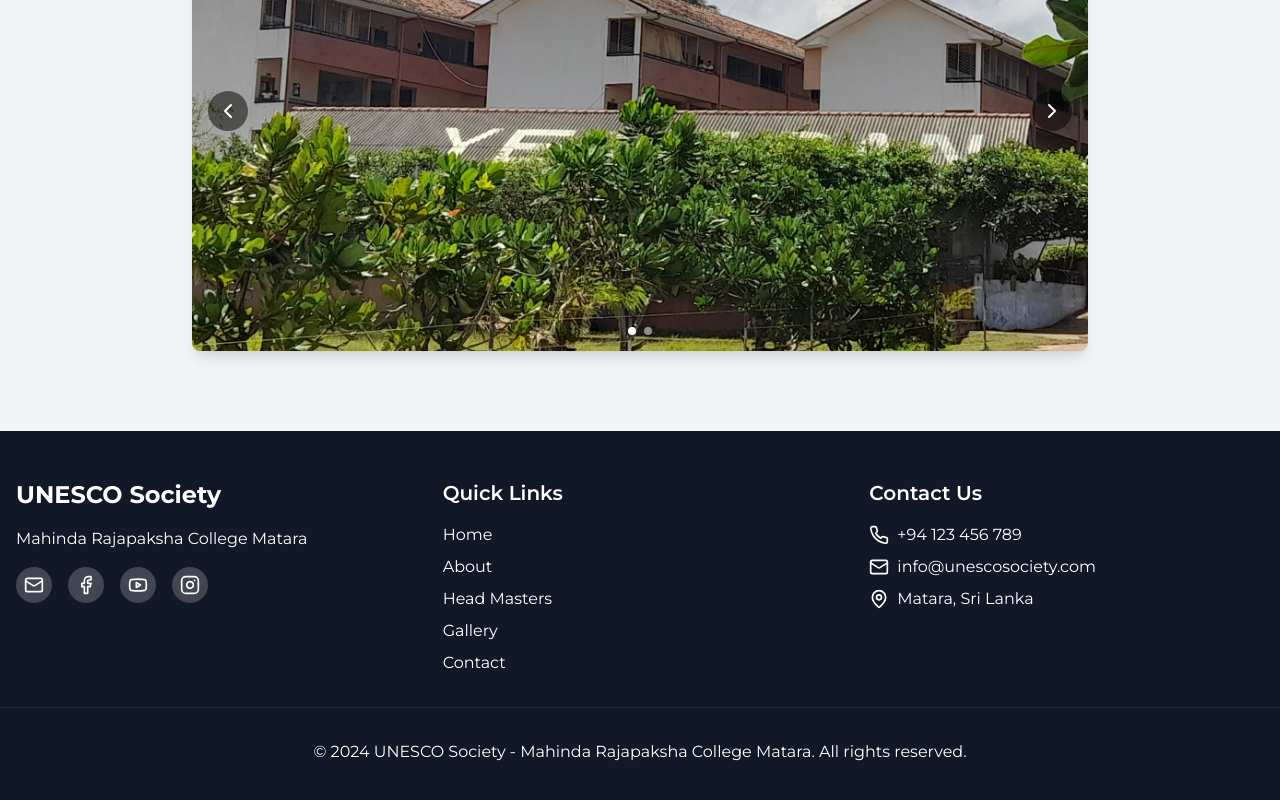
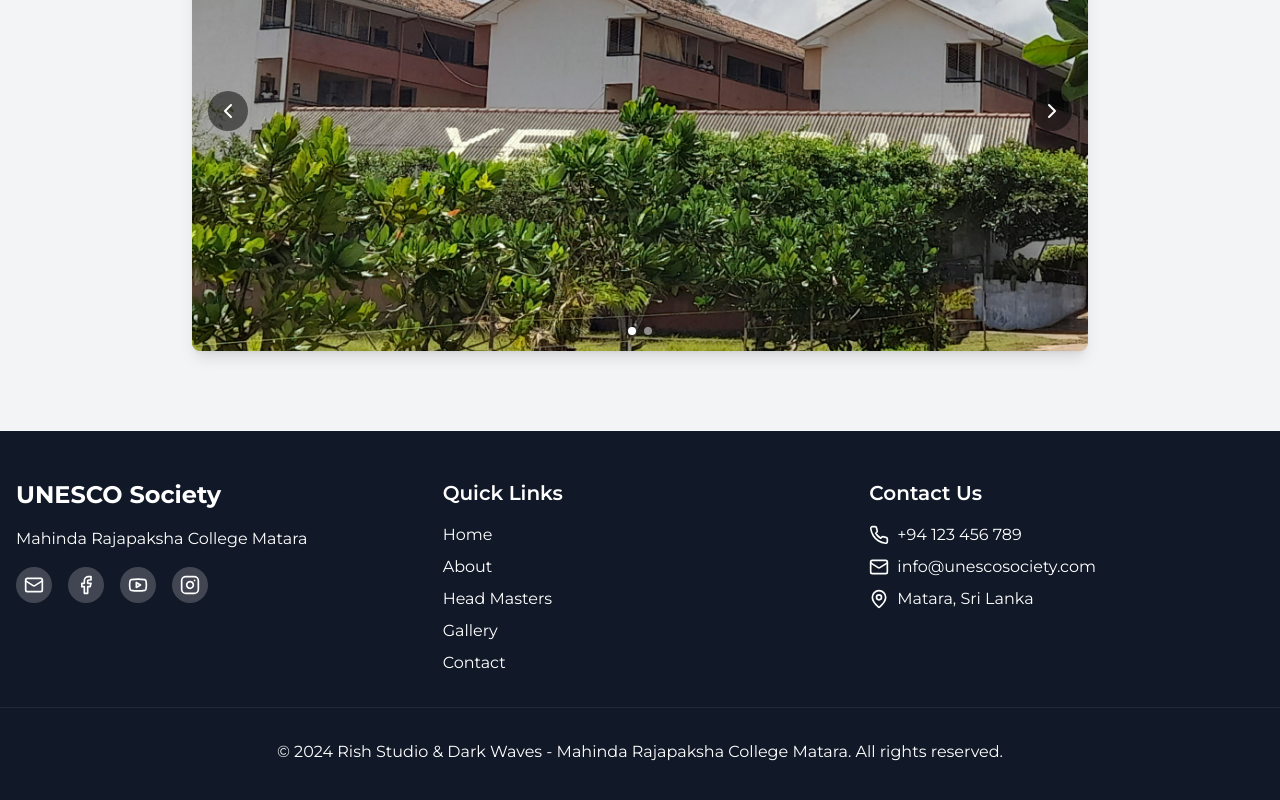
Before and after one commit to RishBroProMax/unesco-web-nextjs, a Next.js app: page / in a window 1280 px wide. Shown: the part 2460-3260 px from the top of the page. Built offline with nearby package versions, Linux system fonts and the light colour scheme; a web font is replaced by a local one.

Commit message:
Updated By Rish Studio

```diff
--- a/components/footer.tsx
+++ b/components/footer.tsx
@@ -123,7 +123,7 @@ export default function Footer() {
         transition={{ duration: 0.5, delay: 0.4 }}
         className="mt-8 border-t border-gray-800 pt-8 text-center"
       >
-        <p>&copy; 2024 UNESCO Society - Mahinda Rajapaksha College Matara. All rights reserved.</p>
+        <p>&copy; 2024 <a href="https://rishbropromax.github.io" target="_blank">Rish Studio</a> & <a href="https://github.com/darkwaves-ofc" target="_blank">Dark Waves</a> - Mahinda Rajapaksha College Matara. All rights reserved.</p>
       </motion.div>
     </footer>
   )
```
